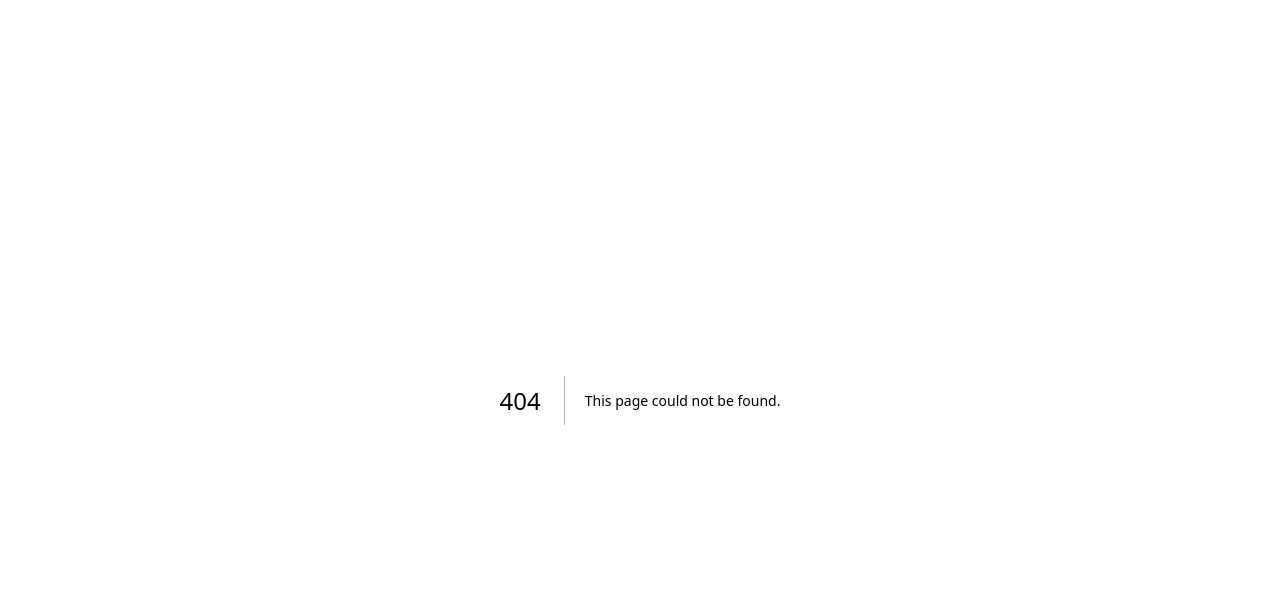
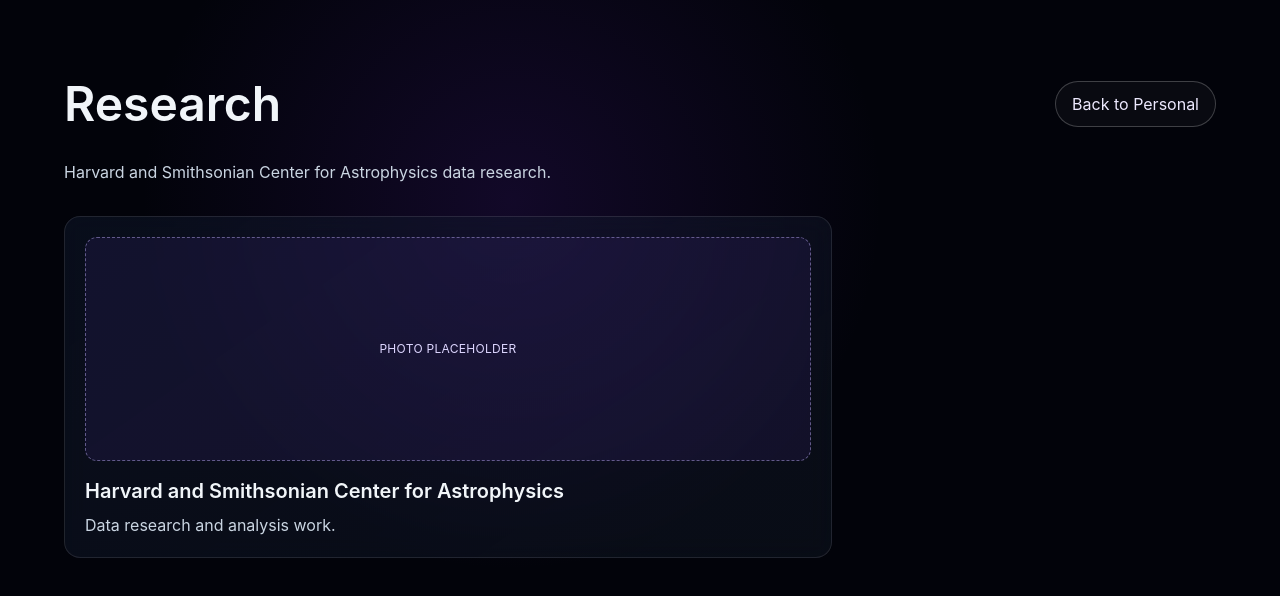
Before and after one commit to Chahanareddy/Chahana-personal-website, a Next.js app: page /personal/research in a window 1280 px wide. Before the commit this address had no page. Shown: the top 596 px of the page. Built offline with nearby package versions, Linux system fonts and the light colour scheme.

Commit message:
add research to personal

```diff
--- a/app/personal/page.tsx
+++ b/app/personal/page.tsx
@@ -120,6 +120,12 @@
             >
               Hackathons
             </Link>
+            <Link
+              href="/personal/research"
+              className="contact-pill w-full border-violet-300/65 bg-violet-500/14 px-5 py-3 text-left text-base font-semibold text-violet-100 hover:bg-violet-500/24"
+            >
+              Research
+            </Link>
           </div>
         </div>
       </main>
--- /dev/null
+++ b/app/personal/research/page.tsx
@@ -0,0 +1,35 @@
+import Link from "next/link";
+
+export default function ResearchPage() {
+  return (
+    <div className="personal-shell min-h-screen bg-black px-6 py-20 text-slate-100 md:px-12">
+      <div className="mx-auto w-full max-w-6xl space-y-8">
+        <div className="flex flex-wrap items-center justify-between gap-3">
+          <h1 className="text-3xl font-semibold md:text-5xl">Research</h1>
+          <Link
+            href="/personal"
+            className="contact-pill border-violet-300/60 bg-violet-500/18 text-violet-100"
+          >
+            Back to Personal
+          </Link>
+        </div>
+
+        <p className="max-w-3xl text-slate-300">
+          Harvard and Smithsonian Center for Astrophysics data research.
+        </p>
+
+        <article className="glass-panel max-w-3xl rounded-2xl border border-white/10 p-5">
+          <div className="mb-4 flex h-56 items-center justify-center rounded-xl border border-dashed border-violet-300/45 bg-violet-500/8 text-xs tracking-wide text-violet-200 uppercase">
+            Photo Placeholder
+          </div>
+          <h2 className="text-xl font-semibold">
+            Harvard and Smithsonian Center for Astrophysics
+          </h2>
+          <p className="mt-2 text-slate-300">
+            Data research and analysis work.
+          </p>
+        </article>
+      </div>
+    </div>
+  );
+}
```
